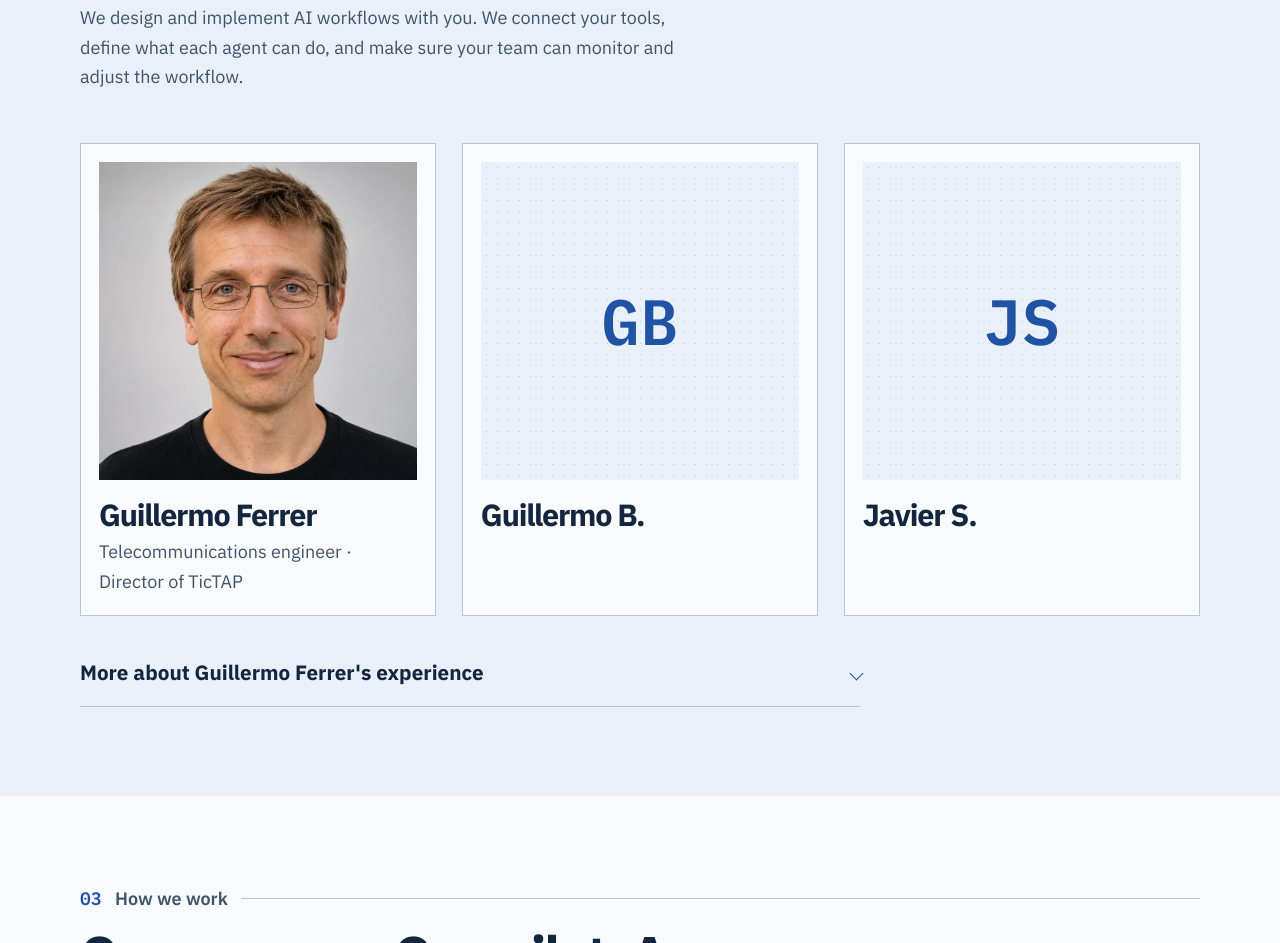
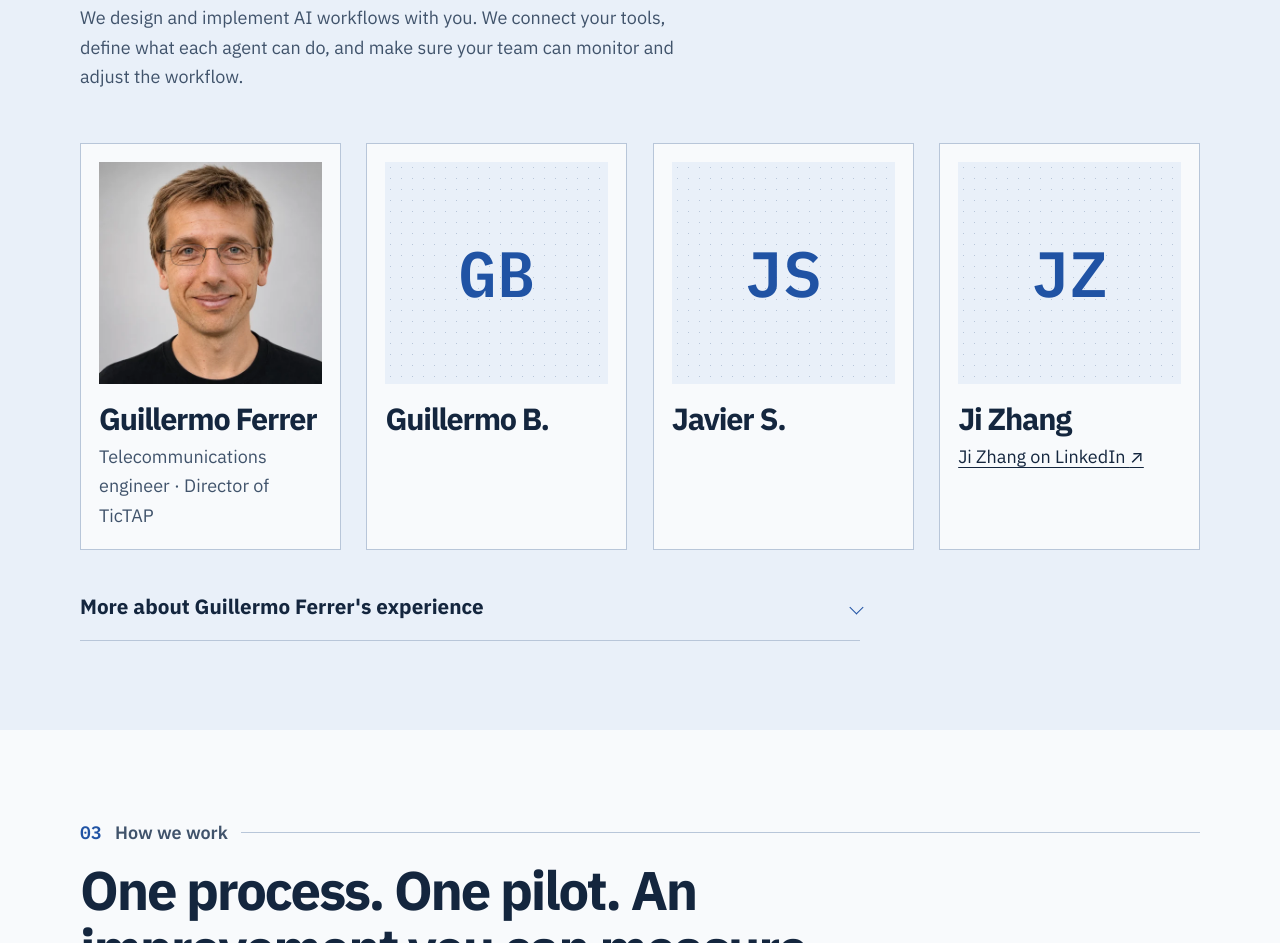
Before and after one commit to tictapme/next-shift, a plain HTML site: page dist/en.html in a window 1280 px wide. Shown: the part 1751-2694 px from the top of the page. Drawn offline with Linux system fonts and the light colour scheme.

Commit message:
Add Ji Zhang to the Next Shift team

```diff
--- a/dist/en.html
+++ b/dist/en.html
@@ -109,7 +109,7 @@
         </div>
         <div class="team-grid">
           <article class="team-member">
-            <img class="team-portrait" src="images/guillermo-ferrer-480.webp" srcset="images/guillermo-ferrer-480.webp 480w, images/guillermo-ferrer-960.webp 960w" sizes="(max-width: 580px) calc(100vw - 44px), 33vw" width="480" height="480" alt="" loading="lazy" decoding="async">
+            <img class="team-portrait" src="images/guillermo-ferrer-480.webp" srcset="images/guillermo-ferrer-480.webp 480w, images/guillermo-ferrer-960.webp 960w" sizes="(max-width: 580px) calc(100vw - 44px), (max-width: 800px) 50vw, 25vw" width="480" height="480" alt="" loading="lazy" decoding="async">
             <h3>Guillermo Ferrer</h3>
             <p>Telecommunications engineer · Director of TicTAP</p>
           </article>
@@ -120,6 +120,11 @@
           <article class="team-member">
             <div class="team-portrait team-initials" aria-hidden="true">JS</div>
             <h3>Javier S.</h3>
+          </article>
+          <article class="team-member">
+            <div class="team-portrait team-initials" aria-hidden="true">JZ</div>
+            <h3>Ji Zhang</h3>
+            <a class="team-link" href="https://www.linkedin.com/in/ji-zhang-3b02b822/">Ji Zhang on LinkedIn <span aria-hidden="true">↗</span></a>
           </article>
         </div>
         <details class="team-experience">
--- a/dist/site.css
+++ b/dist/site.css
@@ -97,11 +97,12 @@ footer .wrap {display:flex;align-items:center;gap:1rem;justify-content:space-bet
 .steps {display:grid;grid-template-columns:repeat(4,minmax(0,1fr));gap:.8rem}
 .step p,.handover p {margin-top:.65rem}
 .about {background:var(--panel)}
-.team-grid {display:grid;grid-template-columns:repeat(3,minmax(0,1fr));gap:clamp(.85rem,2vw,1.5rem)}
+.team-grid {display:grid;grid-template-columns:repeat(4,minmax(0,1fr));gap:clamp(.85rem,2vw,1.5rem)}
 .team-member {border:var(--border);background:var(--paper);padding:clamp(.75rem,1.5vw,1rem)}
 .team-portrait {display:block;width:100%;height:auto;aspect-ratio:1;object-fit:cover;margin-bottom:1rem}
 .team-initials {display:grid;place-items:center;background:var(--panel) radial-gradient(var(--line) 1px,transparent 1px) 0 0 / 11px 11px;color:var(--accent);font:var(--weight-bold) clamp(2rem,5vw,4.5rem)/1 var(--font-mono)}
 .team-member p {margin-top:.35rem;color:var(--muted)}
+.team-link {display:inline-block;margin-top:.35rem}
 .team-experience {max-width:var(--reading-width);margin-top:1.4rem}
 .team-experience .products {margin:0 0 1rem}
 .team-experience .product p {padding:0;margin-top:.45rem}
@@ -138,7 +139,7 @@ details p {padding:0 1.5rem 1rem 0}
 footer .wrap {min-height:4.8rem;padding-block:1rem;color:var(--muted)}
 @media (max-width:960px) {.blueprints {grid-template-columns:repeat(2,minmax(0,1fr))}}
 @media (max-width:800px) {
-  .steps {grid-template-columns:repeat(2,minmax(0,1fr))}
+  .steps,.team-grid {grid-template-columns:repeat(2,minmax(0,1fr))}
 }
 @media (max-width:760px) {
   .site-nav {display:grid;grid-template-columns:minmax(0,1fr) auto;gap:0 var(--nav-gap);align-items:start}
```
Also changed, not shown: dist/index.html (+6 -1 lines).
